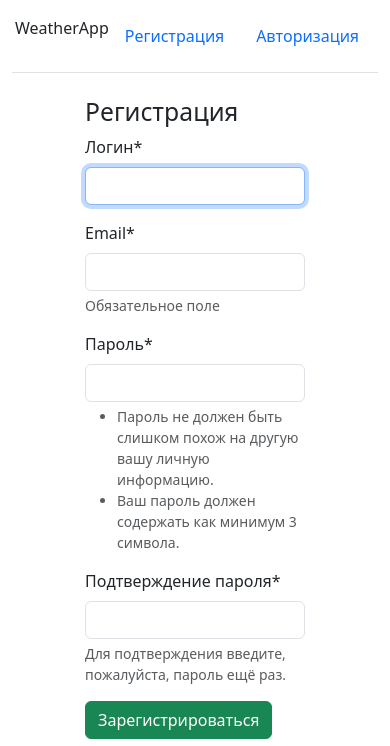
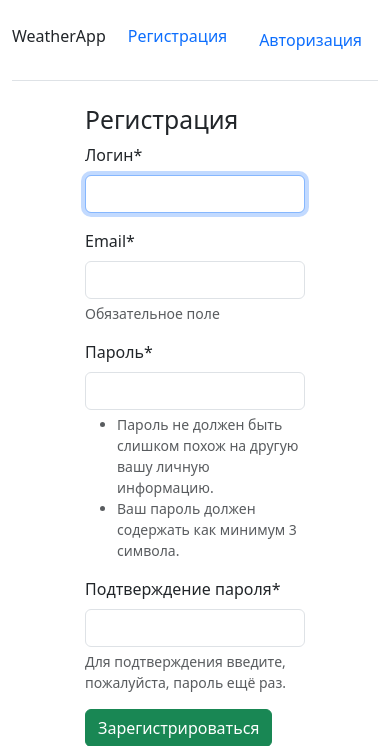
Before and after one commit to mandalorianec/WeatherApp, a Django app: page /signup/ in a window 390 px wide. Shown: the top 746 px of the page. Run offline with Django 5.2, Linux system fonts and the light colour scheme; some libraries are stand-ins or nearby versions.

Commit message:
ref header.html for mobile

```diff
--- a/templates/header.html
+++ b/templates/header.html
@@ -1,24 +1,25 @@
 <div class="container">
-    <header class="d-flex flex-wrap justify-content-center py-3 mb-4 border-bottom">
-        <a class="d-flex align-items-center mb-3 mb-md-0 me-md-auto text-dark text-decoration-none nav-link" href="/">WeatherApp</a>
-        <ul class="nav nav-pills">
+    <header class="d-flex flex-wrap flex-md-nowrap align-items-center justify-content-between py-3 mb-4 border-bottom">
+        <a class="mb-2 mb-md-0 me-md-auto text-dark text-decoration-none nav-link" href="/">WeatherApp</a>
+
+        <ul class="nav nav-pills align-items-center">
             {% if request.user.is_authenticated %}
-            <li class="nav-item">
-                <a class="nav-link">{{user.username}}</a>
+            <li class="nav-item mb-2 mb-md-0">
+                <span class="nav-link">{{ user.username }}</span>
             </li>
-            <li class="nav-item ms-3">
-                <!--    LogoutView обрабатывает только post запросы-->
-                <form action="logout/" method="post">
-                {% csrf_token %}
-                <button class="btn btn-primary" type="submit">Выйти</button>
+            <li class="nav-item ms-md-3">
+                <!-- LogoutView обрабатывает только post запросы -->
+                <form action="logout/" method="post" class="m-0">
+                    {% csrf_token %}
+                    <button class="btn btn-primary w-100 w-md-auto" type="submit">Выйти</button>
                 </form>
             </li>
             {% else %}
-            <li class="nav-item">
+            <li class="nav-item mb-2 mb-md-0">
                 <a class="nav-link" href="/signup">Регистрация</a>
             </li>
             <li class="nav-item">
-                <a class="nav-link" href="/login">Авторизация</a>
+                <a class="nav-link ms-md-2" href="/login">Авторизация</a>
             </li>
             {% endif %}
         </ul>
```
